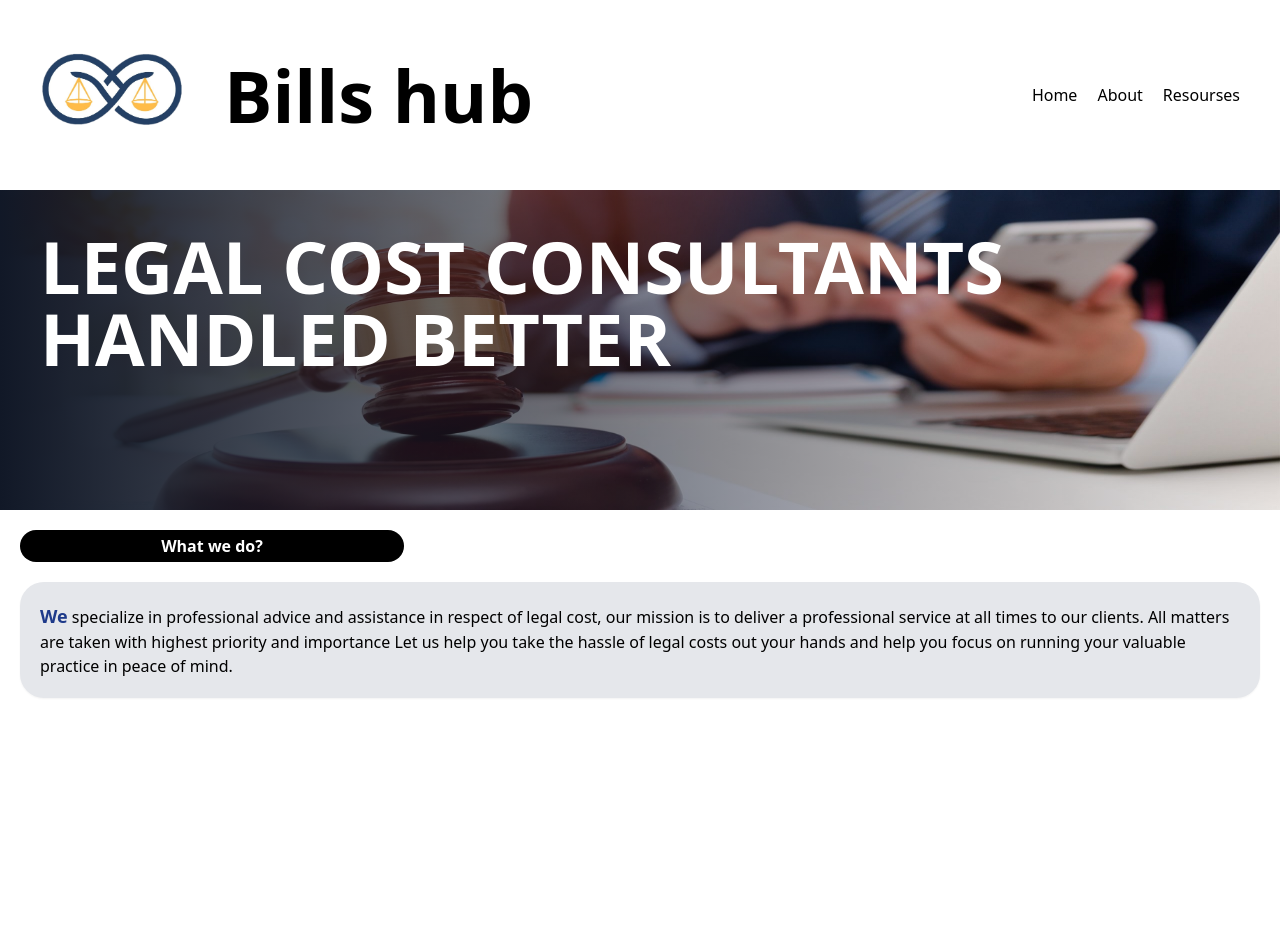
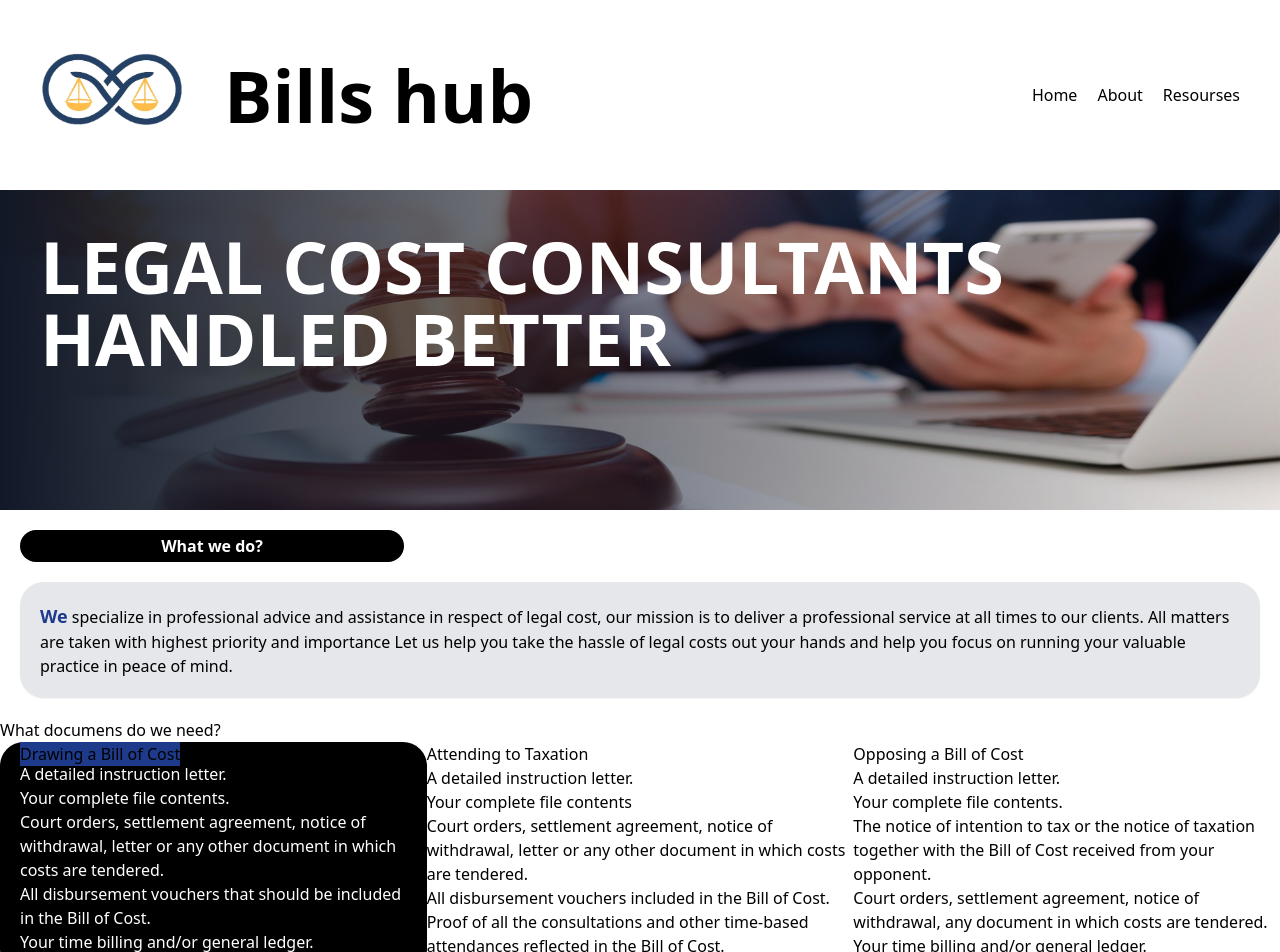
Before and after one commit to mawayalebo/bills, a Next.js app: page / in a window 1280 px wide. Shown: the top 952 px of the page. Before the commit the page ends 800 px from the top, so only its background shows below. Built offline with nearby package versions, Linux system fonts and the light colour scheme.

Commit message:
still on documents needed

```diff
--- /dev/null
+++ b/components/Documents.tsx
@@ -0,0 +1,51 @@
+function Documments() {
+    return (
+        <div>
+            <div className="bg-white rounded-3xl">
+                <div>
+                    <h2>What documens do we need?</h2>
+                </div>
+                <div className="grid grid-cols-1 md:grid-cols-3">
+                    <div className="relative p-5 bg-black rounded-3xl">
+                        <div className="absolute top-0 bg-blue-900">
+                            <h3>Drawing a Bill of Cost</h3>
+                        </div>
+                        <ol className="text-white">
+                            <li>A detailed instruction letter.</li>
+                            <li>Your complete file contents.</li>
+                            <li>Court orders, settlement agreement, notice of withdrawal, letter or any other document in which costs are tendered.</li>
+                            <li>All disbursement vouchers that should be included in the Bill of Cost.</li>
+                            <li>Your time billing and/or general ledger.</li>
+                        </ol>
+                    </div>
+                    <div>
+                        <div>
+                            <h3>Attending to Taxation</h3>
+                        </div>
+                        <ol>
+                            <li>A detailed instruction letter.</li>
+                            <li>Your complete file contents</li>
+                            <li>Court orders, settlement agreement, notice of withdrawal, letter or any other document in which costs are tendered.</li>
+                            <li>All disbursement vouchers included in the Bill of Cost.</li>
+                            <li>Proof of all the consultations and other time-based attendances reflected in the Bill of Cost.</li>
+                        </ol>
+                    </div>
+                    <div>
+                        <div>
+                            <h3>Opposing a Bill of Cost</h3>
+                        </div>
+                        <ol>
+                            <li>A detailed instruction letter.</li>
+                            <li> Your complete file contents.</li>
+                            <li> The notice of intention to tax or the notice of taxation together with the Bill of Cost received from your opponent.</li>
+                            <li> Court orders, settlement agreement, notice of withdrawal, any document in which costs are tendered.</li>
+                            <li>Your time billing and/or general ledger.</li>
+                        </ol>
+                    </div>
+                </div>
+            </div>
+        </div>
+     );
+}
+
+export default Documments;
--- a/pages/index.tsx
+++ b/pages/index.tsx
@@ -1,18 +1,20 @@
 import Head from 'next/head'
 import Banner from '../components/Banner'
 import Description from '../components/Description'
+import Documments from '../components/Documents'
 import Header from '../components/Header'
 
 export default function Home() {
   return (
     <div>
       <Head>
-        <title>Bills</title>
+        <title>Bills hub | Legal cost consultants in South africa</title>
         <link rel="icon" href="/favicon.svg" />
       </Head>
       <Header/>
       <Banner/>
       <Description/>
+      <Documments/>
     </div>
   )
 }
```
